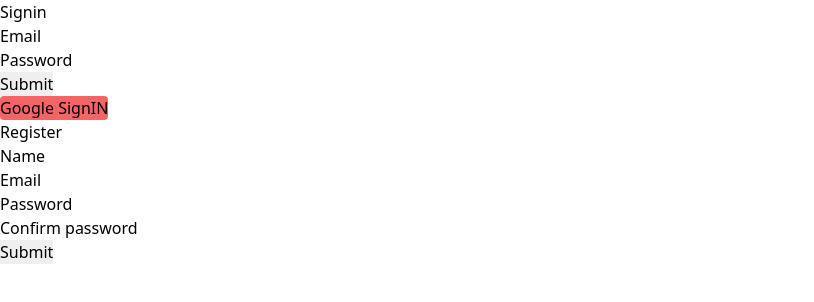
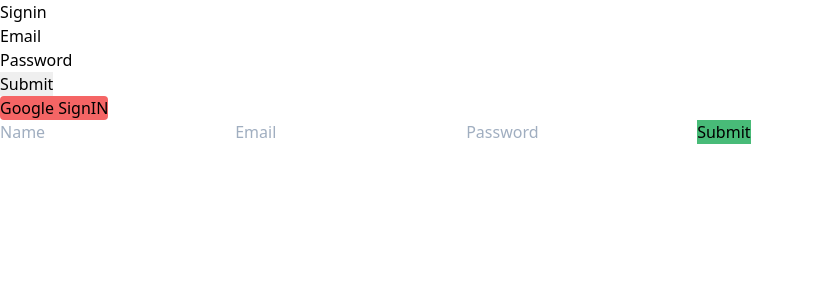
Before and after one commit to betonit007/drone-tracker, a React (Create React App) app: page / in a window 1280 px wide. Shown: the top 302 px of the page, without its empty margins (0-814 px from the left). Built offline with nearby package versions, Linux system fonts and the light colour scheme; no server answers.

Commit message:
registration for google sign in and non google sign in working

```diff
--- a/package.json
+++ b/package.json
@@ -10,6 +10,7 @@
     "firebase": "^7.16.0",
     "react": "^16.13.1",
     "react-dom": "^16.13.1",
+    "react-hook-form": "^6.0.4",
     "react-router-dom": "^5.2.0",
     "react-scripts": "3.4.1"
   },
@@ -17,6 +18,7 @@
     "build:tailwind": "tailwindcss build src/assets/tailwind.css -o src/assets/main.css",
     "prestart": "npm run build:tailwind",
     "start": "react-scripts start",
+    "dev": "react-scripts start",
     "build": "react-scripts build",
     "prod:build": "NODE_ENV=production npm run build:tailwind react-scripts build",
     "test": "react-scripts test",
--- a/src/components/auth/Register.js
+++ b/src/components/auth/Register.js
@@ -1,4 +1,5 @@
 import React, { useState, useContext } from "react";
+import { useForm } from "react-hook-form";
 import { AuthContext } from '../../context/auth/authState'
 
 
@@ -6,59 +7,31 @@
 
   const authContext = useContext(AuthContext)
 
-  const { register } = authContext
+  const { register, handleSubmit, errors } = useForm(); //Intialize react-hook-form
 
-  const [user, setUser] = useState({
-    name: "",
-    email: "",
-    password: "",
-    password2: "",
-  });
-
-  const { name, email, password, password2 } = user;
-
-  const onSubmit = (e) => {
-    e.preventDefault()
-
-      if (name && email && password && password) {
-      register({
-        name, email, password
-      })
-      setUser({name: '', email: '', password:'', password2: ''})
-    }
-  }
-
-  const onChange = e => {
-    const {name, value} = e.target
-    setUser({
-      ...user,
-      [name]:value
-    })
-  }
+  const { registerNonGoogle } = authContext
 
   return (
-    <div>
-      <h2>Register</h2>
-      <form onSubmit={onSubmit}>
-        <div>
-          <label htmlFor="name">Name</label>
-          <input type="text" name="name" value={name} onChange={onChange} />
-        </div>
-        <div>
-          <label htmlFor="email">Email</label>
-          <input type="email" name="email" value={email} onChange={onChange} />
-        </div>
-        <div>
-          <label htmlFor="password">Password</label>
-          <input type="password" name="password" value={password} onChange={onChange} />
-        </div>
-        <div>
-          <label htmlFor="password confirm">Confirm password</label>
-          <input type="password" name="password2" value={password2} onChange={onChange} />
-        </div>
-        <div>
-          <input type="submit"/>
-        </div>
+    <div className="form-body">
+      <form onSubmit={handleSubmit(registerNonGoogle)}>
+        <input name="name" placeholder="Name" ref={register} />{" "}
+
+        <input
+          type="text"
+          placeholder="Email"
+          name="email"
+          ref={register({ required: true, pattern: /^\S+@\S+$/i })}
+        />
+        {errors.email && "Please enter a valid email address."}
+        <input
+          type="password"
+          placeholder="Password"
+          name="password"
+          ref={register({ required: true, minLength: 6 })}
+        />
+        {errors.password && "Password must be at least six characters long."}
+
+        <input className="bg-green-500" type="submit" />
       </form>
     </div>
   );
--- a/src/context/auth/authState.js
+++ b/src/context/auth/authState.js
@@ -14,9 +14,8 @@
 
   //Intialize User Auth / Sign In
   const initializeAuth = () => {
-    console.log("run");
     let unsubscribeFromAuth = auth.onAuthStateChanged(async (user) => {
-      console.log(user);
+
       if (user) {
         const userRef = await createUserProfileDocument(user);
         userRef.onSnapshot((snap) => {
@@ -40,12 +39,27 @@
     });
   };
 
+  const registerNonGoogle = async (data) => {
+    console.log(data)
+    try {
+      const { user } = await auth.createUserWithEmailAndPassword(
+        data.email,
+        data.password
+      );
+
+      await createUserProfileDocument(user, { displayName: data.name });
+    } catch (err) {
+     console.log(err.message);
+    }
+  };
+
   return (
     <AuthContext.Provider
       value={{
         authState: state.authState,
         loading: state.loading,
         initializeAuth,
+        registerNonGoogle
       }}
     >
       {props.children}
--- a/src/firebase/firebase.utils.js
+++ b/src/firebase/firebase.utils.js
@@ -61,8 +61,6 @@
   if (!snapShot.exists) {
     const { displayName, email, photoURL } = userAuth;
     const createdAt = new Date();
-    const colors = ["red", "orange", "yellow", "green", "blue", "indigo", "violet"]
-    const randomColor = colors[Math.floor(Math.random()*7)];
 
     try {
       await userRef.set({
@@ -70,7 +68,6 @@
         email,
         createdAt,
         photoURL,
-        randomColor,
         ...additionalData,
       });
     } catch (err) {
```
Also changed, not shown: 1 other file (tests, documents, lock files or other folders).
